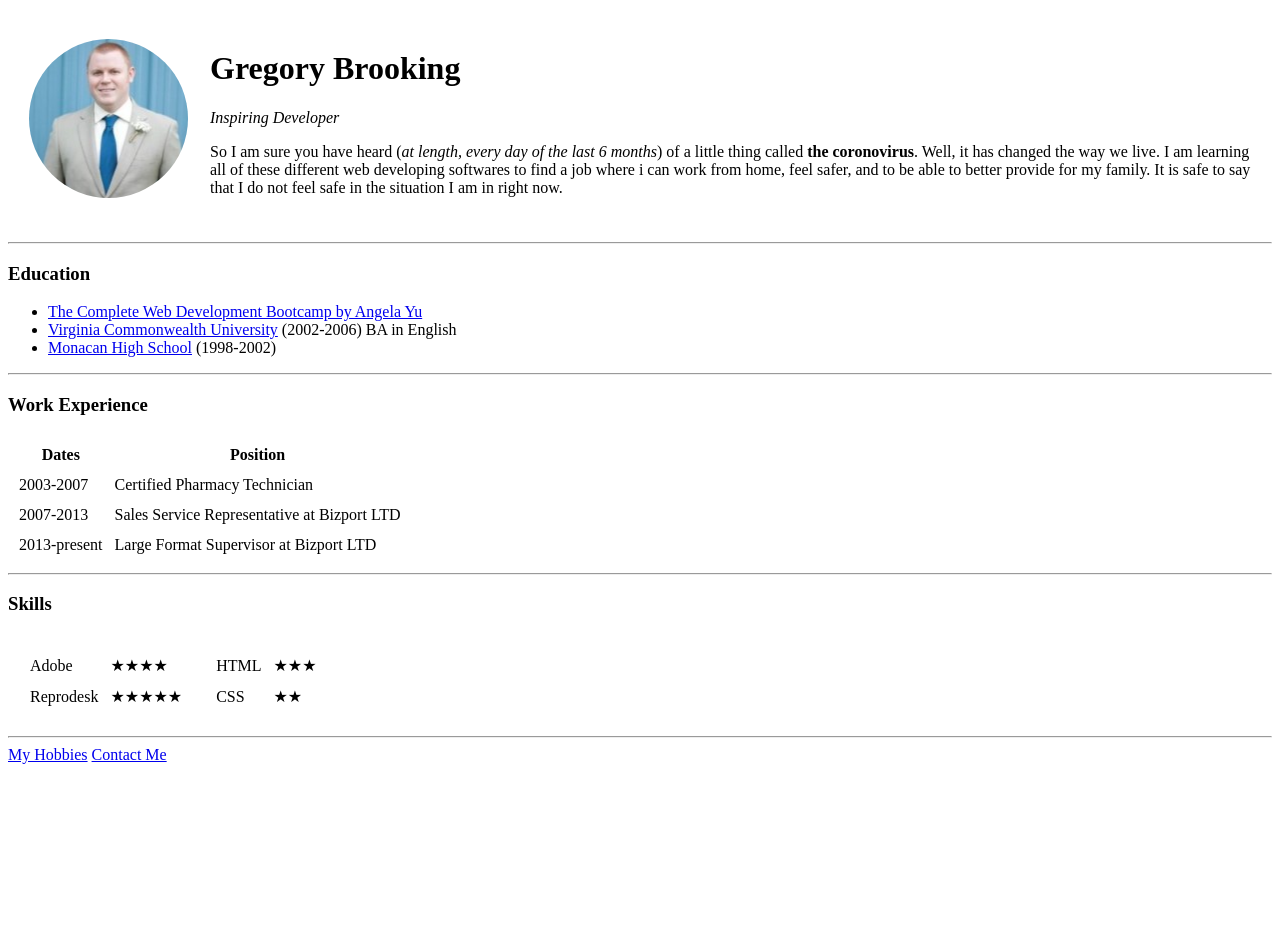
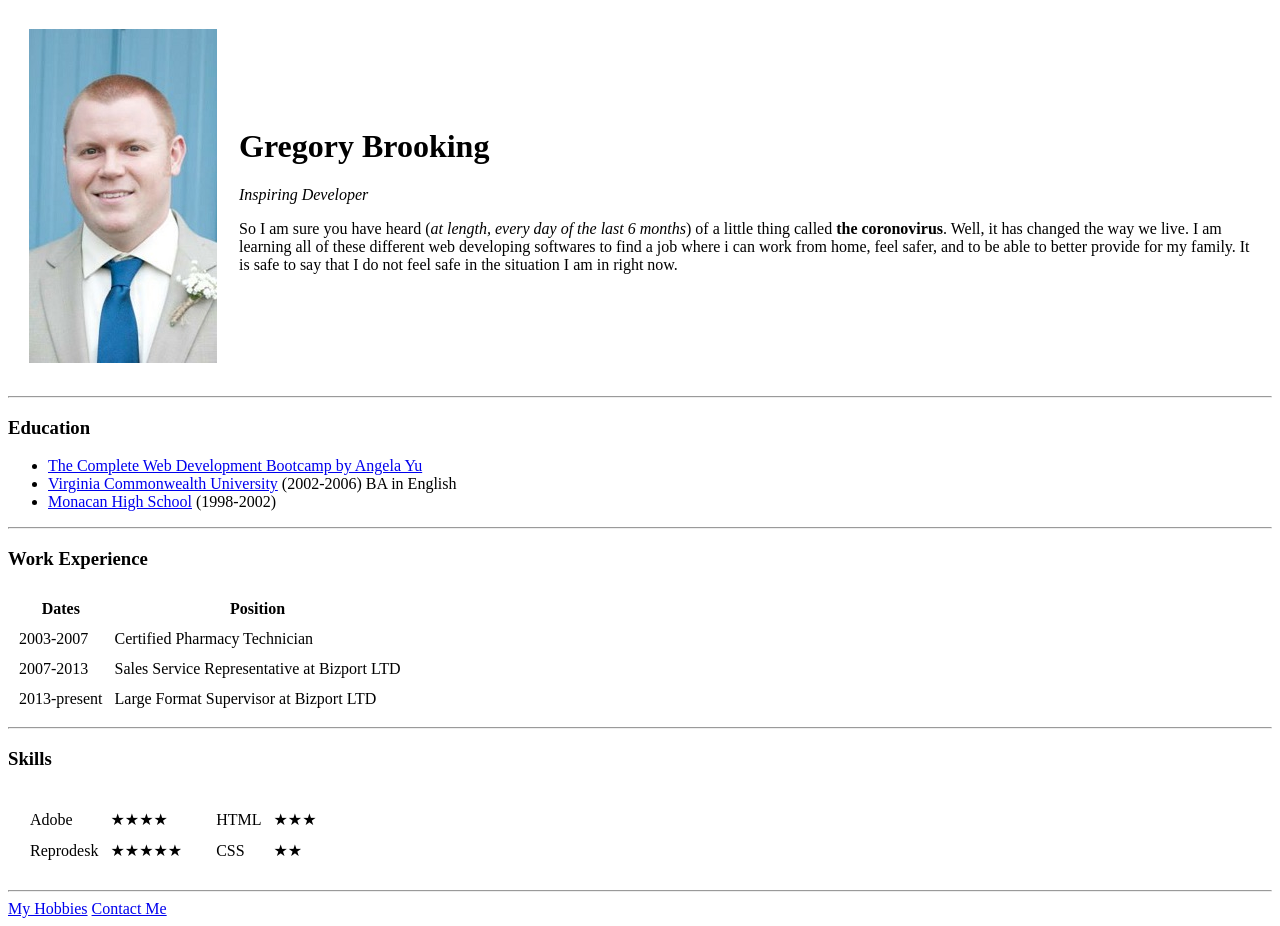
Before and after one commit to gbrooking/CV, a plain HTML site: page index.html in a window 1280 px wide. Before the commit the page ends 800 px from the top, so only its background shows below. Drawn offline with Linux system fonts and the light colour scheme; files whose address does not match are found by name.

Commit message:
Update index.html

```diff
--- a/index.html
+++ b/index.html
@@ -9,7 +9,7 @@
 <body>
   <table cellspacing="20">
     <tr>
-      <td><img src="C:\Users\Kristina\Documents\Web Development\HTML_Personal_Site\images\profile.png" alt="Gregory's Profile Picture"></td>
+      <td><img src="C:\Users\Kristina\Documents\Web Development\HTML_Personal_Site\images\304.jpeg" alt="Gregory's Profile Picture"></td>
       <td>
         <h1>Gregory Brooking</h1>
         <p><em>Inspiring Developer</em></p>
```
